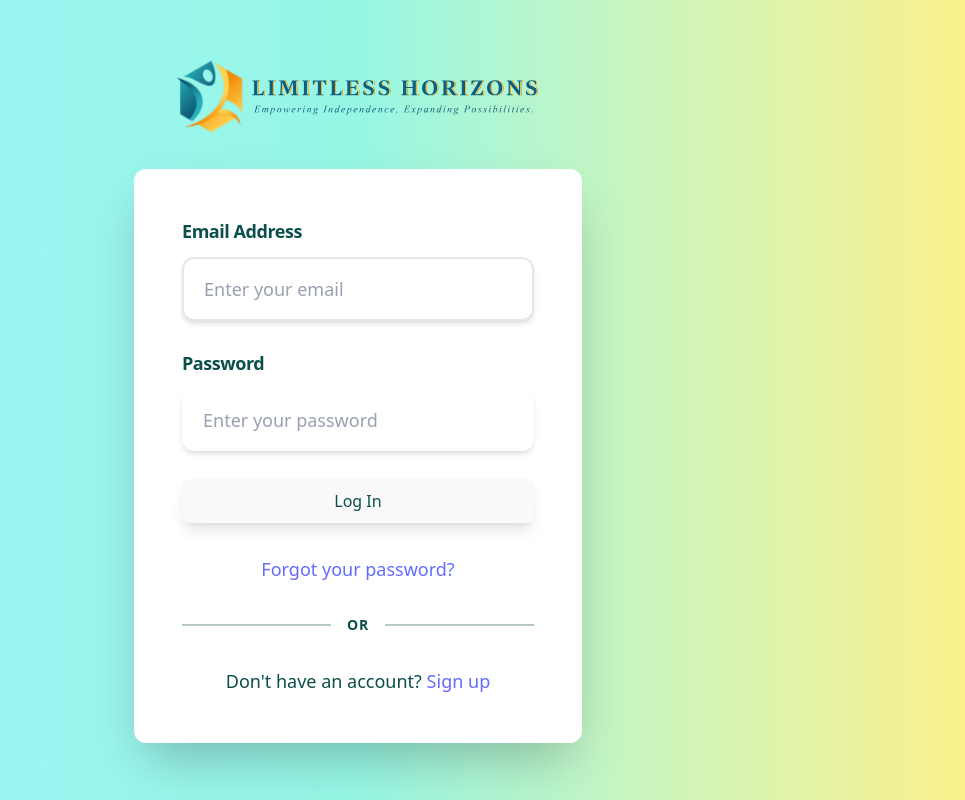
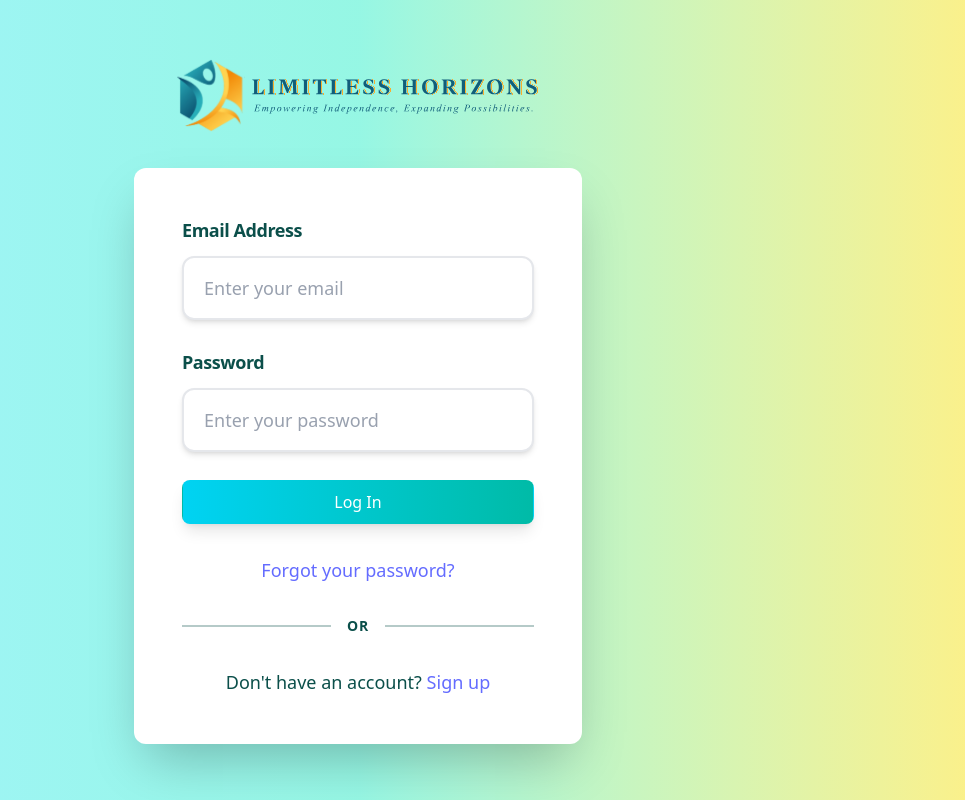
Before and after one commit to shakaibakhan-afk/react, a React (Vite) app: page / in a window 1280 px wide. Shown: the whole page, without its empty margins (282-1247 px from the left). Built offline with nearby package versions, Linux system fonts and the light colour scheme.

Commit message:
theme:change

```diff
--- a/src/App.jsx
+++ b/src/App.jsx
@@ -90,7 +90,7 @@ function App() {
                   value={password}
                   onChange={(e) => setPassword(e.target.value)}
                   required
-                  className="w-full px-5 py-4 text-base sm:text-lg bg-white border border-white/40 rounded-xl shadow-md focus:outline-none focus:ring-3 focus:ring-white/60 focus:border-white focus:shadow-lg transition-all duration-200 placeholder-gray-400 text-gray-900 hover:border-white/60"
+                  className="w-full px-5 py-4 text-base sm:text-lg bg-white border-2 border-gray-200 rounded-xl shadow-md focus:outline-none focus:ring-3 focus:ring-cyan-300 focus:border-cyan-400 focus:shadow-lg transition-all duration-200 placeholder-gray-400 text-gray-900 hover:border-gray-300"
                 />
               </div>
 
@@ -103,10 +103,10 @@ function App() {
               <button
                 type="submit"
                 disabled={loading}
-                className={`w-full py-4 px-6 rounded-xl text-lg sm:text-xl font-bold text-teal-900 transition-all duration-300 ${
+                className={`w-full py-4 px-6 rounded-xl text-lg sm:text-xl font-bold text-white transition-all duration-300 ${
                   loading
-                    ? 'bg-white/70 cursor-not-allowed opacity-70 shadow-md'
-                    : 'bg-white hover:bg-white/95 active:bg-white/85 shadow-lg hover:shadow-2xl hover:scale-[1.02] active:scale-[0.98]'
+                    ? 'bg-teal-400 cursor-not-allowed opacity-70 shadow-md'
+                    : 'bg-gradient-to-r from-cyan-400 to-teal-500 hover:from-cyan-500 hover:to-teal-600 active:from-cyan-600 active:to-teal-700 shadow-lg hover:shadow-2xl hover:scale-[1.02] active:scale-[0.98]'
                 }`}
               >
                 {loading ? 'Logging in...' : 'Log In'}
```
